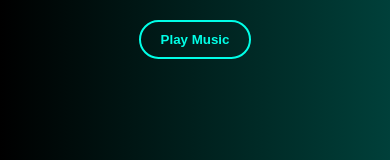
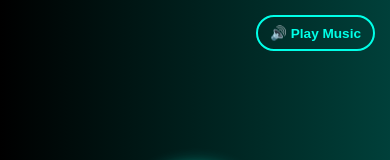
Before and after one commit to damx200/webdamxstore, a plain HTML site: page public/index.html in a window 390 px wide. Shown: the top 160 px of the page. Drawn offline with Linux system fonts and the light colour scheme.

Commit message:
Update index.html

```diff
--- a/public/index.html
+++ b/public/index.html
@@ -99,15 +99,19 @@
       font-size: 1.2rem;
     }
 
+    /* Music button kanan atas */
     #music-btn {
-      margin-top: 20px;
+      position: fixed;
+      top: 15px;
+      right: 15px;
       background-color: transparent;
       border: 2px solid #00ffe7;
       color: #00ffe7;
-      padding: 10px 20px;
+      padding: 10px 15px;
       border-radius: 25px;
+      font-weight: bold;
+      z-index: 999;
       cursor: pointer;
-      font-weight: bold;
       transition: 0.3s;
     }
 
@@ -123,6 +127,11 @@
 
       .btn-container a {
         font-size: 0.95rem;
+      }
+
+      #music-btn {
+        padding: 8px 12px;
+        font-size: 0.85rem;
       }
     }
   </style>
@@ -143,7 +152,7 @@
     <source src="https://ia800605.us.archive.org/7/items/gong-nekara/Gong%20Nekara.mp3" type="audio/mpeg">
     Your browser does not support the audio tag.
   </audio>
-  <button id="music-btn" onclick="toggleMusic()">Play Music</button>
+  <button id="music-btn" onclick="toggleMusic()">🔊 Play Music</button>
 
   <script>
     const music = document.getElementById("bg-music");
@@ -153,10 +162,10 @@
     function toggleMusic() {
       if (isPlaying) {
         music.pause();
-        btn.innerText = "Play Music";
+        btn.innerText = "🔊 Play Music";
       } else {
         music.play();
-        btn.innerText = "Pause Music";
+        btn.innerText = "⏸️ Pause Music";
       }
       isPlaying = !isPlaying;
     }
```
